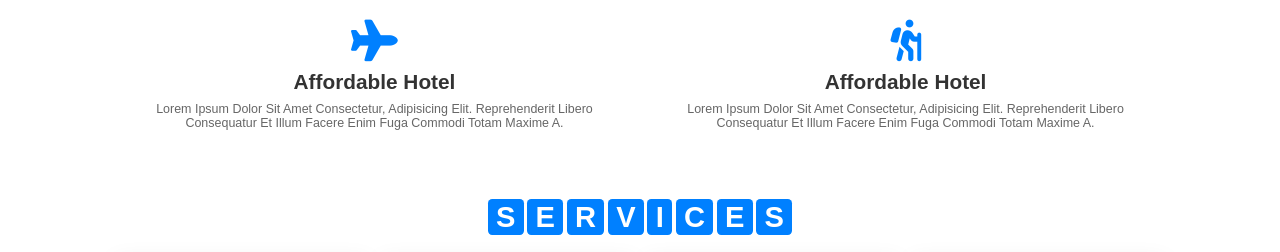
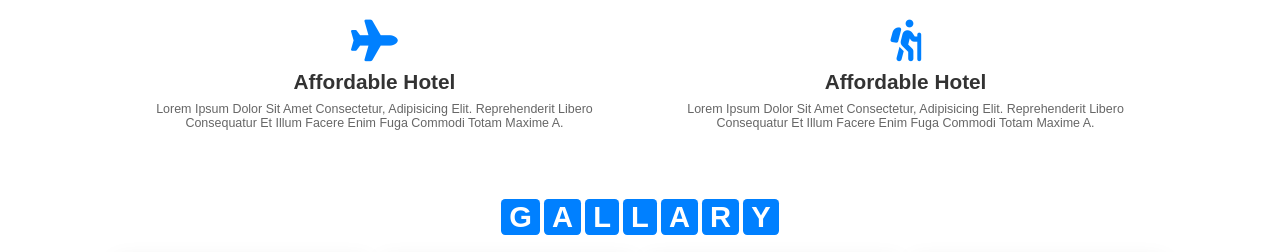
Before and after one commit to karroumi23/Travel-agency-1, a plain HTML site: page index.html in a window 1280 px wide. Shown: the part 2625-2877 px from the top of the page. Drawn offline with Linux system fonts and the light colour scheme.

Commit message:
modifying title of gallary

```diff
--- a/index.html
+++ b/index.html
@@ -311,14 +311,13 @@
        <!---------------------------------- START GALLARY-->
          <section class="gallary" id="gallary">
           <h1 class="heading">
-            <span>s</span>
-            <span>e</span>
+            <span>g</span>
+            <span>a</span>
+            <span>l</span>
+            <span>l</span>
+            <span>a</span>
             <span>r</span>
-            <span>v</span>
-            <span>i</span>
-            <span>c</span>
-            <span>e</span>
-            <span>s</span>
+            <span>y</span>
           </h1>
           <div class="container">
              <div class="box" id="boxgallary" >
```
